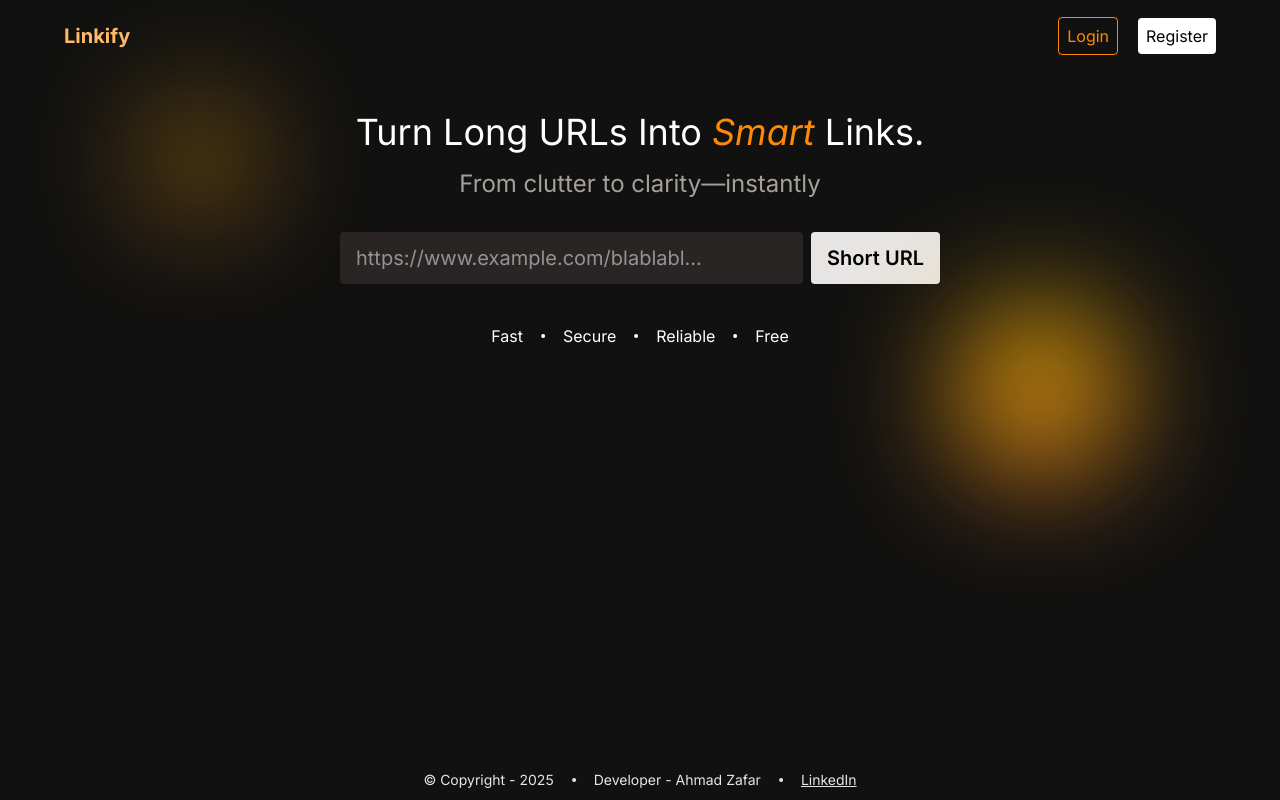
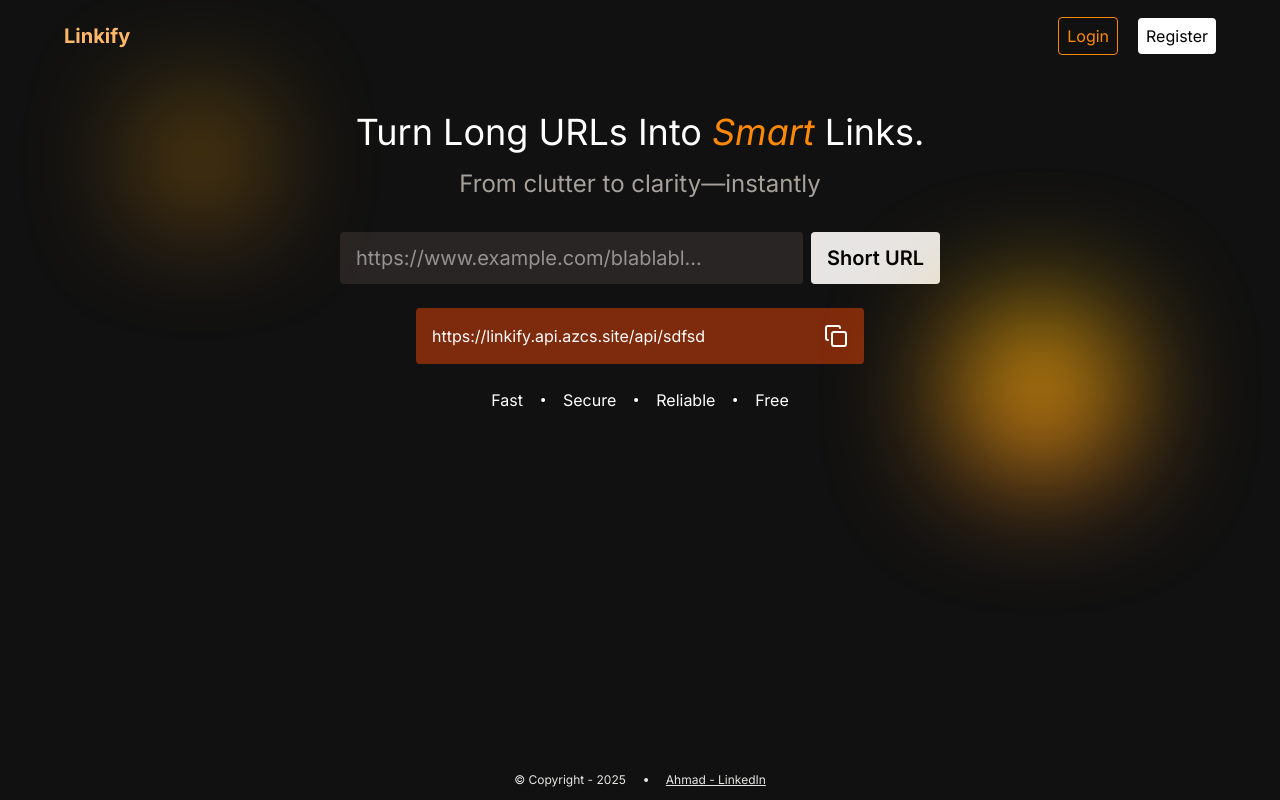
Before and after one commit to ahmadzafarcs/linkify-url-shortener, a React (Vite) app in the folder test-reactjs/: page / in a window 1280 px wide. Built offline with nearby package versions, Linux system fonts and the light colour scheme.

Commit message:
UI changed

```diff
--- a/test-reactjs/src/components/ui/Footer.jsx
+++ b/test-reactjs/src/components/ui/Footer.jsx
@@ -1,17 +1,15 @@
-import { Dot } from "lucide-react";
+import { ArrowRight, Dot } from "lucide-react";
 import React from "react";
 
 function Footer() {
   const date = new Date();
   const year = date.getFullYear();
   return (
-    <footer className="flex items-center justify-center h-10 gap-2 text-sm w-[100vw] text-stone-200">
+    <footer className="flex items-center justify-center h-10 gap-2 text-xs w-[100vw] text-stone-200 w-[90vw] m-auto">
       <p>&copy; Copyright - {year} </p>
       <Dot />
-      <p>Developer - Ahmad Zafar</p>
-      <Dot />
       <a href="https://www.linkedin.com/in/ahmadzafarcs" className="underline">
-        LinkedIn
+        Ahmad - LinkedIn
       </a>
     </footer>
   );
--- a/test-reactjs/src/components/url/AddURL.jsx
+++ b/test-reactjs/src/components/url/AddURL.jsx
@@ -4,7 +4,7 @@ import { useState } from "react";
 
 export default function AddURL({ setLinks }) {
   const [url, setUrl] = useState("");
-  const [shortedUrl, setShortedUrl] = useState("");
+  const [shortedUrl, setShortedUrl] = useState("sdfsd");
   const [loading, setLoading] = useState(false);
   const [error, setError] = useState(null);
 
@@ -96,9 +96,9 @@ export default function AddURL({ setLinks }) {
         {shortedUrl && !loading && (
           <section className="flex items-center justify-center">
             <div
-              className={`flex items-center justify-between gap-4 px-4 py-4 rounded ${
+              className={`flex items-center justify-between gap-4 mt-2 px-4 py-4 rounded ${
                 copiedId ? "bg-green-900" : "bg-orange-900"
-              } w-md`}
+              } md:w-md  `}
             >
               <p>https://linkify.api.azcs.site/api/{shortedUrl}</p>
               <button
```
